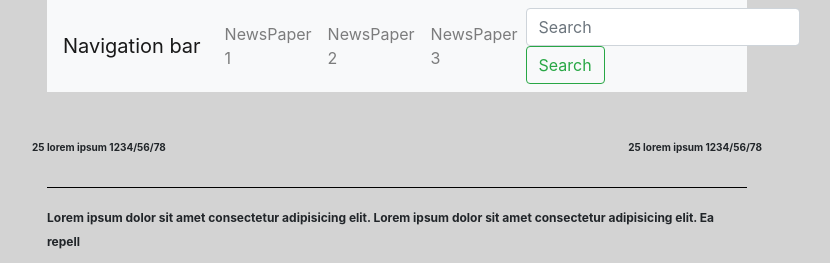
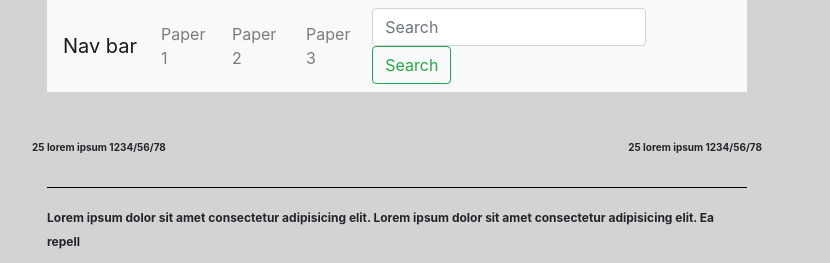
Before and after one commit to Satyam101/Zen, a plain HTML site: page week3/Day-4/Newspaper2.html in a window 1280 px wide. Shown: the top 263 px of the page, without its empty margins (243-1073 px from the left). Drawn offline with nearby package versions, Linux system fonts and the light colour scheme.

Commit message:
changed2

```diff
--- a/week3/Day-4/Newspaper2.html
+++ b/week3/Day-4/Newspaper2.html
@@ -36,7 +36,7 @@
   </head>
   <body class="mystyle" >
     <nav class="navbar navbar-expand-lg navbar-light bg-light">
-        <a class="navbar-brand" href="#">Navigation bar</a>
+        <a class="navbar-brand" href="#">Nav bar</a>
         <button class="navbar-toggler" type="button" data-toggle="collapse" data-target="#navbarSupportedContent" aria-controls="navbarSupportedContent" aria-expanded="false" aria-label="Toggle navigation">
           <span class="navbar-toggler-icon"></span>
         </button>
@@ -46,16 +46,16 @@
 
 
             <li class="nav-item">
-              <a class="nav-link" href="Newspaper1.html">NewsPaper 1</a>
+              <a class="nav-link" href="Newspaper1.html">Paper 1</a>
             </li>
 
 
             <li class="nav-item">
-                <a class="nav-link" href="Newspaper2.html">NewsPaper 2</a>
+                <a class="nav-link" href="Newspaper2.html">Paper 2</a>
               </li>
 
             <li class="nav-item">
-                <a class="nav-link" href="Newspaper2.html">NewsPaper 3</a>
+                <a class="nav-link" href="Newspaper2.html">Paper 3</a>
               </li>
           </ul>
           <form class="form-inline my-2 my-lg-0">
```
